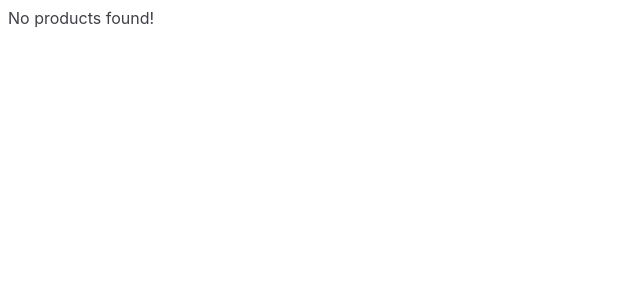
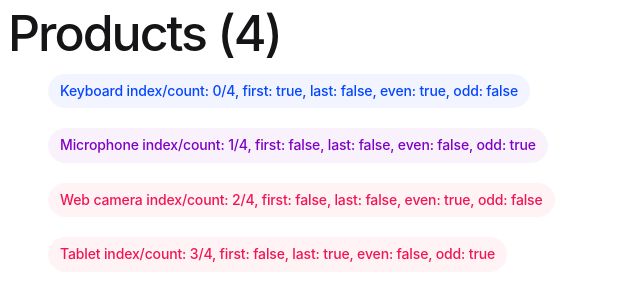
Before and after one commit to KondoNao/learning-angular-fifth-edition, an Angular app in the folder ch03-my-app/: page / in a window 1280 px wide. Shown: the top 300 px of the page, without its empty margins (0-640 px from the left). Built offline with nearby package versions, Linux system fonts and the light colour scheme.

Commit message:
Use @for

```diff
--- a/ch03-my-app/src/app/product-list/product-list.component.css
+++ b/ch03-my-app/src/app/product-list/product-list.component.css
@@ -23,3 +23,53 @@ p {
   margin: 0;
   color: var(--gray-700);
 }
+
+.pill-group {
+  display: flex;
+  flex-direction: column;
+  align-items: start;
+  flex-wrap: wrap;
+  gap: 1.25rem;
+}
+
+.pill {
+  display: flex;
+  align-items: center;
+  --pill-accent: var(--bright-blue);
+  background: color-mix(in srgb, var(--pill-accent) 5%, transparent);
+  color: var(--pill-accent);
+  padding-inline: 0.75rem;
+  padding-block: 0.375rem;
+  border-radius: 2.75rem;
+  border: 0;
+  transition: background 0.3s ease;
+  font-family: var(--inter-font);
+  font-size: 0.875rem;
+  font-style: normal;
+  font-weight: 500;
+  line-height: 1.4rem;
+  letter-spacing: -0.00875rem;
+  text-decoration: none;
+}
+
+.pill:hover {
+  background: color-mix(in srgb, var(--pill-accent) 15%, transparent);
+}
+
+.pill-group .pill:nth-child(6n + 1) {
+  --pill-accent: var(--bright-blue);
+}
+
+.pill-group .pill:nth-child(6n + 2) {
+  --pill-accent: var(--french-violet);
+}
+
+.pill-group .pill:nth-child(6n + 3),
+.pill-group .pill:nth-child(6n + 4),
+.pill-group .pill:nth-child(6n + 5) {
+  --pill-accent: var(--hot-red);
+}
+
+.pill-group svg {
+  margin-inline-start: 0.25rem;
+}
--- a/ch03-my-app/src/app/product-list/product-list.component.html
+++ b/ch03-my-app/src/app/product-list/product-list.component.html
@@ -1,5 +1,24 @@
 @if (products.length > 0) {
   <h1>Products ({{ products.length }})</h1>
-} @else {
-  <p>No products found!</p>
 }
+<ul class="pill-group">
+  @for (
+    product of products;
+    track product.id;
+    let count = $count;
+    let index = $index;
+    let first = $first;
+    let last = $last;
+    let even = $even;
+    let odd = $odd
+  ) {
+    <li class="pill">
+      {{ product.title }}
+      {{
+        `index/count: ${index}/${count}, first: ${first}, last: ${last}, even: ${even}, odd: ${odd}`
+      }}
+    </li>
+  } @empty {
+    <li>No products found!</li>
+  }
+</ul>
--- a/ch03-my-app/src/app/product-list/product-list.component.ts
+++ b/ch03-my-app/src/app/product-list/product-list.component.ts
@@ -8,5 +8,10 @@ import { Product } from '../product';
   styleUrl: './product-list.component.css',
 })
 export class ProductListComponent {
-  products: Product[] = [];
+  products: Product[] = [
+    { id: 1, title: 'Keyboard' },
+    { id: 2, title: 'Microphone' },
+    { id: 3, title: 'Web camera' },
+    { id: 4, title: 'Tablet' },
+  ];
 }
```
